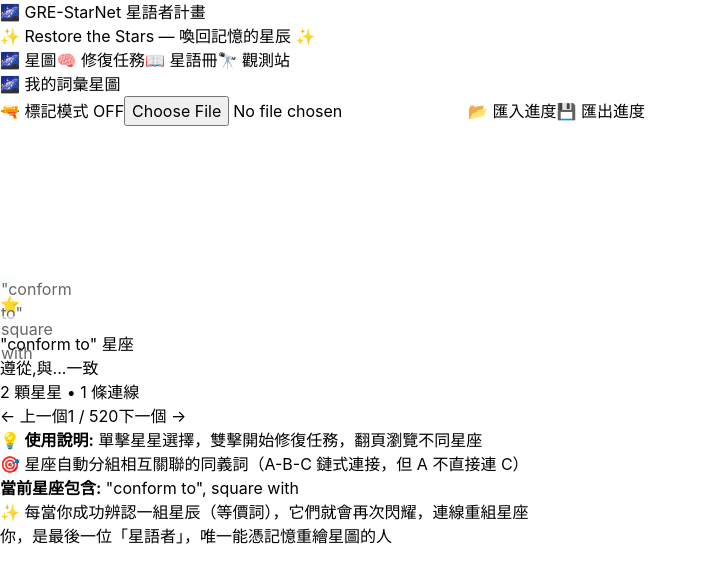
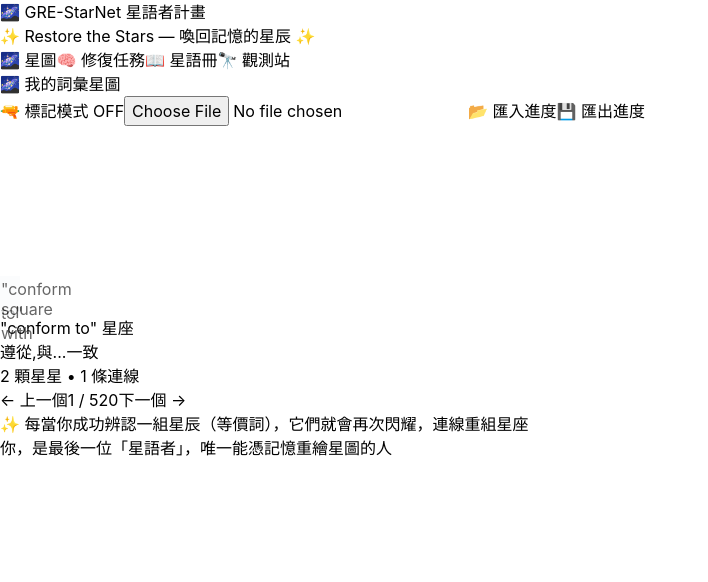
Before and after one commit to Jason9339/GRE-StarNet, a React (Vite) app: page / in a window 1280 px wide. Shown: the top 582 px of the page, without its empty margins (0-708 px from the left). Built offline with nearby package versions, Linux system fonts and the light colour scheme.

Commit message:
Improve star map tooltip and visuals

```diff
--- a/src/components/StarMap.jsx
+++ b/src/components/StarMap.jsx
@@ -1,4 +1,4 @@
-import React, { useState, useEffect } from 'react';
+import React, { useState, useEffect, useRef } from 'react';
 import useStarStore from '../store/useStarStore';
 
 function StarMap() {
@@ -12,6 +12,8 @@ function StarMap() {
 
   const [currentPage, setCurrentPage] = useState(0);
   const [constellations, setConstellations] = useState([]);
+  const positionsRef = useRef([]);
+  const [tooltipPos, setTooltipPos] = useState(null);
 
   // 創建星座分組（使用圖算法找到所有相互連接的同義詞群組）
   useEffect(() => {
@@ -101,11 +103,12 @@ function StarMap() {
   const currentConstellation = constellations[currentPage];
   const totalPages = constellations.length;
 
-  const handleStarClick = (word) => {
+  const handleStarClick = (word, position) => {
     if (isMarkingMode) {
       actions.toggleStarMark(word);
     } else {
       actions.selectStar(word);
+      setTooltipPos(position);
     }
   };
 
@@ -115,7 +118,7 @@ function StarMap() {
 
   const getStarStyle = (word) => {
     const starState = actions.getStarState(word);
-    const baseSize = 16;
+    const baseSize = 20;
     const brightnessSize = starState.brightness * 12;
     const totalSize = baseSize + brightnessSize;
 
@@ -143,6 +146,18 @@ function StarMap() {
       filter: `brightness(${1 + starState.brightness * 0.3})`
     };
   };
+
+  // 當外部選擇星星時，更新提示框位置
+  useEffect(() => {
+    if (!selectedStar || !currentConstellation) {
+      setTooltipPos(null);
+      return;
+    }
+    const index = currentConstellation.stars.findIndex(s => s.word === selectedStar);
+    if (index !== -1 && positionsRef.current[index]) {
+      setTooltipPos(positionsRef.current[index]);
+    }
+  }, [selectedStar, currentConstellation]);
 
   const renderConstellation = () => {
     if (!currentConstellation) return null;
@@ -175,6 +190,7 @@ function StarMap() {
     };
 
     const positions = generatePositions(stars.length);
+    positionsRef.current = positions;
 
     return (
       <div className="relative w-full h-96 bg-gradient-to-br from-slate-900 via-blue-900 to-indigo-900 rounded-lg overflow-hidden">
@@ -261,26 +277,20 @@ function StarMap() {
                 top: `${position.y}%`,
                 cursor: isMarkingMode ? 'crosshair' : 'pointer'
               }}
-              onClick={() => handleStarClick(star.word)}
+              onClick={() => handleStarClick(star.word, position)}
               onDoubleClick={() => handleStarDoubleClick(star.word)}
             >
               <div
                 className="rounded-full border-solid flex items-center justify-center transition-all duration-300"
                 style={getStarStyle(star.word)}
               >
-                <span className={`font-bold text-center leading-tight ${
-                  isMainStar ? 'text-lg text-black' : 'text-sm text-gray-800'
-                }`}>
+                <span
+                  className={`font-bold text-center leading-tight ${isMainStar ? 'text-lg' : 'text-sm'} text-black`}
+                  style={{ textShadow: '0 0 2px rgba(255,255,255,0.9)' }}
+                >
                   {star.word}
                 </span>
               </div>
-
-              {/* 主星標記 */}
-              {isMainStar && (
-                <div className="absolute -top-2 -right-2 text-yellow-400 text-xl animate-pulse">
-                  ⭐
-                </div>
-              )}
             </div>
           );
         })}
@@ -383,7 +393,18 @@ function StarMap() {
       {renderConstellation()}
 
       {selectedStar && (
-        <div className="absolute bottom-4 right-4 bg-white p-4 rounded-lg shadow-lg max-w-sm z-10">
+        <div
+          className="absolute bg-white p-4 rounded-lg shadow-lg max-w-sm z-10"
+          style={
+            tooltipPos
+              ? {
+                  left: `${tooltipPos.x}%`,
+                  top: `${tooltipPos.y}%`,
+                  transform: 'translate(-50%, -120%)'
+                }
+              : { bottom: '1rem', right: '1rem' }
+          }
+        >
           <h3 className="font-bold text-lg text-black">{selectedStar}</h3>
           <p className="text-gray-600 mb-2">
             {starData.find(item => item.word === selectedStar)?.meaning}
@@ -402,21 +423,6 @@ function StarMap() {
           </button>
         </div>
       )}
-
-      {/* 使用說明 */}
-      <div className="p-4 bg-gray-50 rounded-b-lg text-sm text-gray-600">
-        <p className="mb-1">
-          💡 <strong>使用說明:</strong> 單擊星星選擇，雙擊開始修復任務，翻頁瀏覽不同星座
-        </p>
-        <p className="mb-2">
-          🎯 星座自動分組相互關聯的同義詞（A-B-C 鏈式連接，但 A 不直接連 C）
-        </p>
-        {currentConstellation && (
-          <p className="text-xs opacity-75">
-            <strong>當前星座包含:</strong> {currentConstellation.stars.map(s => s.word).join(', ')}
-          </p>
-        )}
-      </div>
     </div>
   );
 }
```
